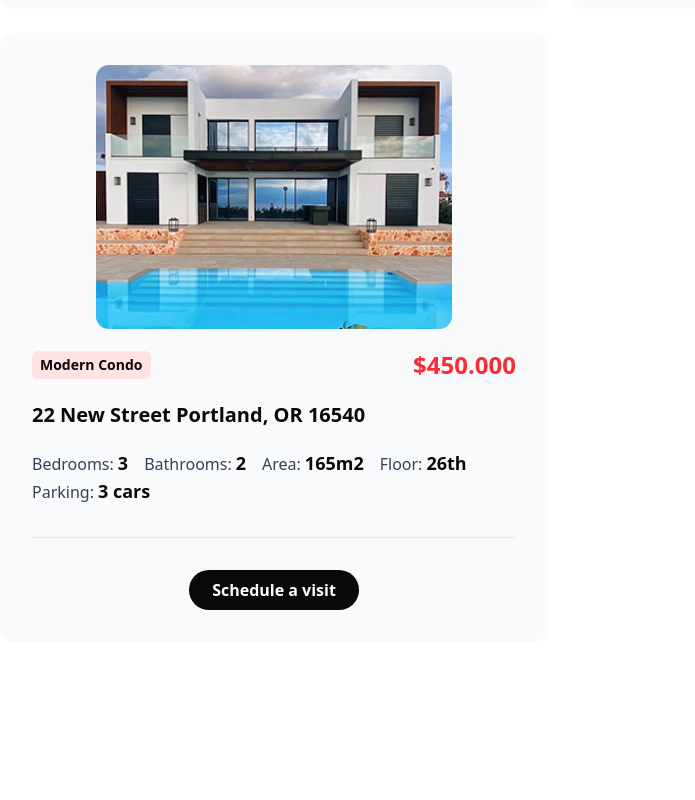
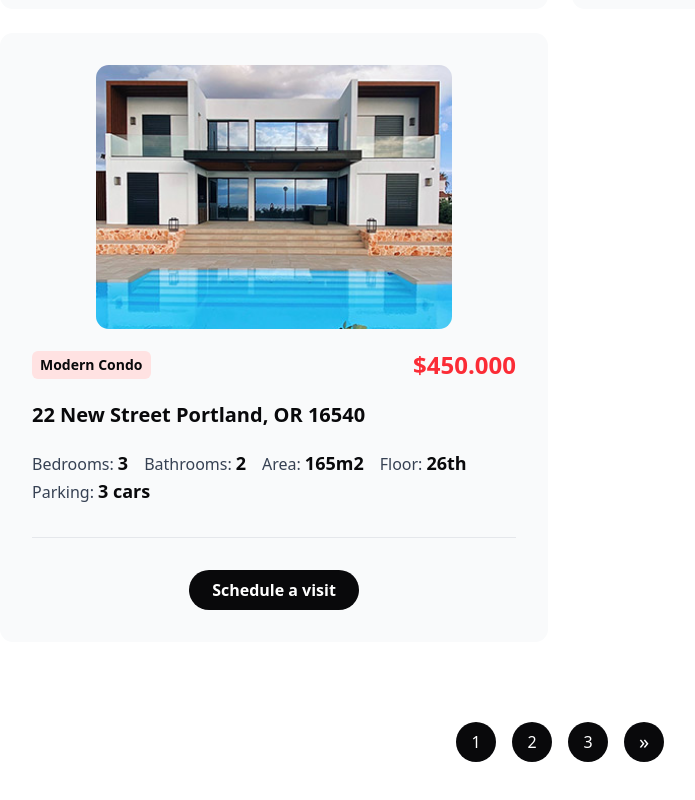
Before and after one commit to Nikkihosseini/Villa-agency, a React (Vite) app: page /properties in a window 1280 px wide. Shown: the part 3218-4018 px from the top of the page, without its empty margins (80-775 px from the left). Before the commit the page ends 3940 px from the top, so only its background shows below. Built offline with nearby package versions, Linux system fonts and the light colour scheme.

Commit message:
add pagination btn

```diff
--- a/src/Components/Pages/Properties/PropertiesWrapper.jsx
+++ b/src/Components/Pages/Properties/PropertiesWrapper.jsx
@@ -123,7 +123,7 @@ export default function PropertiesWrapper(){
     return(
         <Fragment>
             <div className="container mx-auto px-4 xl:px-20">
-                <div className="flex flex-col items-center justify-center mt-30 gap-y-20">
+                <div className="flex flex-col items-center justify-center my-30 gap-y-20">
                     <div className='flex items-center justify-center gap-x-4 text-white font-semibold flex-wrap sm:flex-nowrap  gap-y-3 sm:gap-y-0'>
                         <button onClick={activeBtn} id="1" className={`bg-zinc-950 ${active === "1" ? 'active' : 'hover:text-red-500'} rounded-md w-[90px] h-[35px] sm:w-[100px] sm:h-[45px] cursor-pointer tracking-wide text-sm md:text-base transition-all`}>Show All</button>
                         <button onClick={activeBtn} id="2" className={`${active === "2" ? 'active' : 'hover:text-red-500'} bg-zinc-950 rounded-md w-[110px] h-[35px] sm:w-[130px] sm:h-[45px] cursor-pointer tracking-wide transition-all text-sm md:text-base`}>Appartment</button>
@@ -141,7 +141,14 @@ export default function PropertiesWrapper(){
                         <PropertiesBox {...Data[7]}/>
                         <PropertiesBox {...Data[8]}/>
                     </div>
-                    <div></div>
+                    <div>
+                        <div className="flex items-center justify-center gap-x-4">
+                            <button className="w-[40px] h-[40px] rounded-full bg-zinc-950 text-white cursor-pointer">1</button>
+                            <button className="w-[40px] h-[40px] rounded-full bg-zinc-950 text-white cursor-pointer">2</button>
+                            <button className="w-[40px] h-[40px] rounded-full bg-zinc-950 text-white cursor-pointer">3</button>
+                            <button className="flex items-center justify-center leading-[34px] w-[40px] h-[40px] rounded-full bg-zinc-950 text-white cursor-pointer text-xl">&raquo;</button>
+                        </div>
+                    </div>
                 </div>
             </div>
         </Fragment>
```
